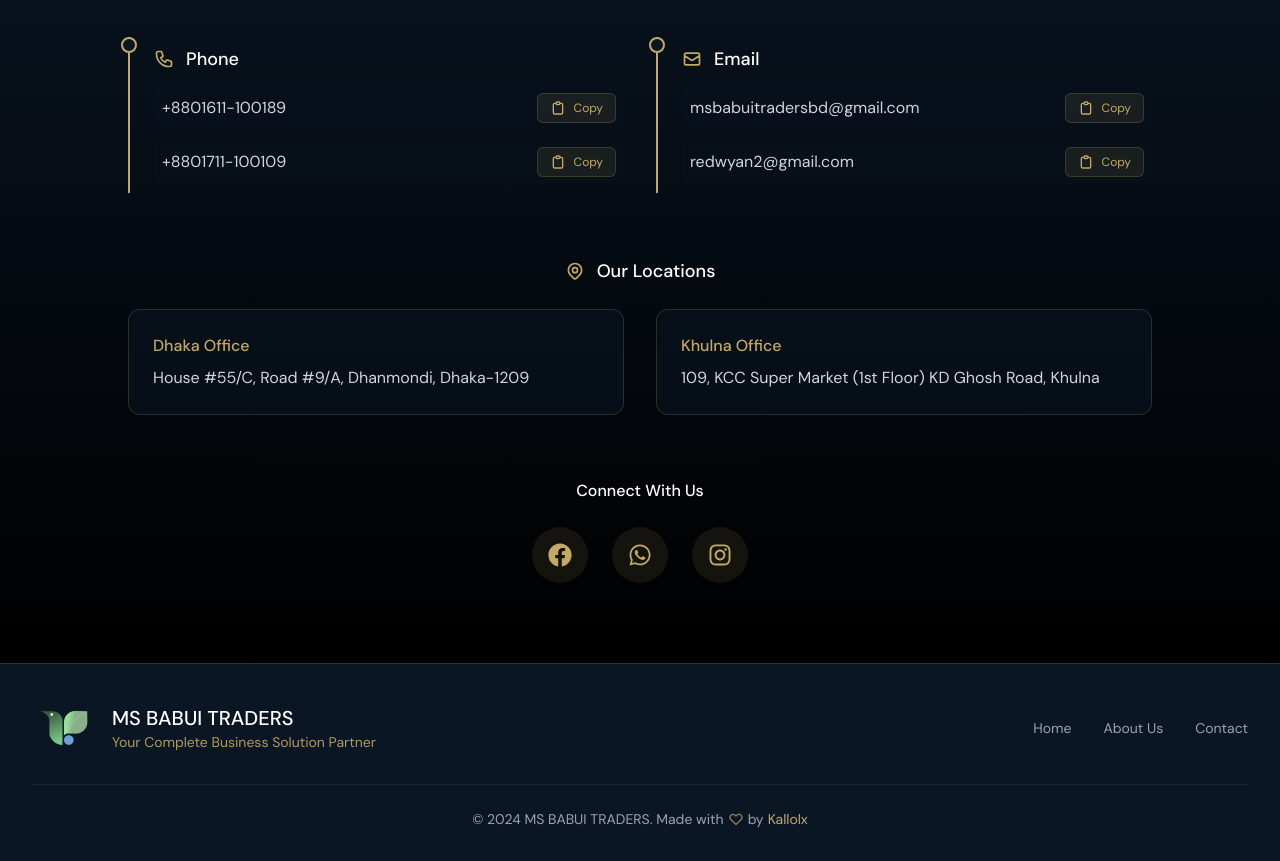
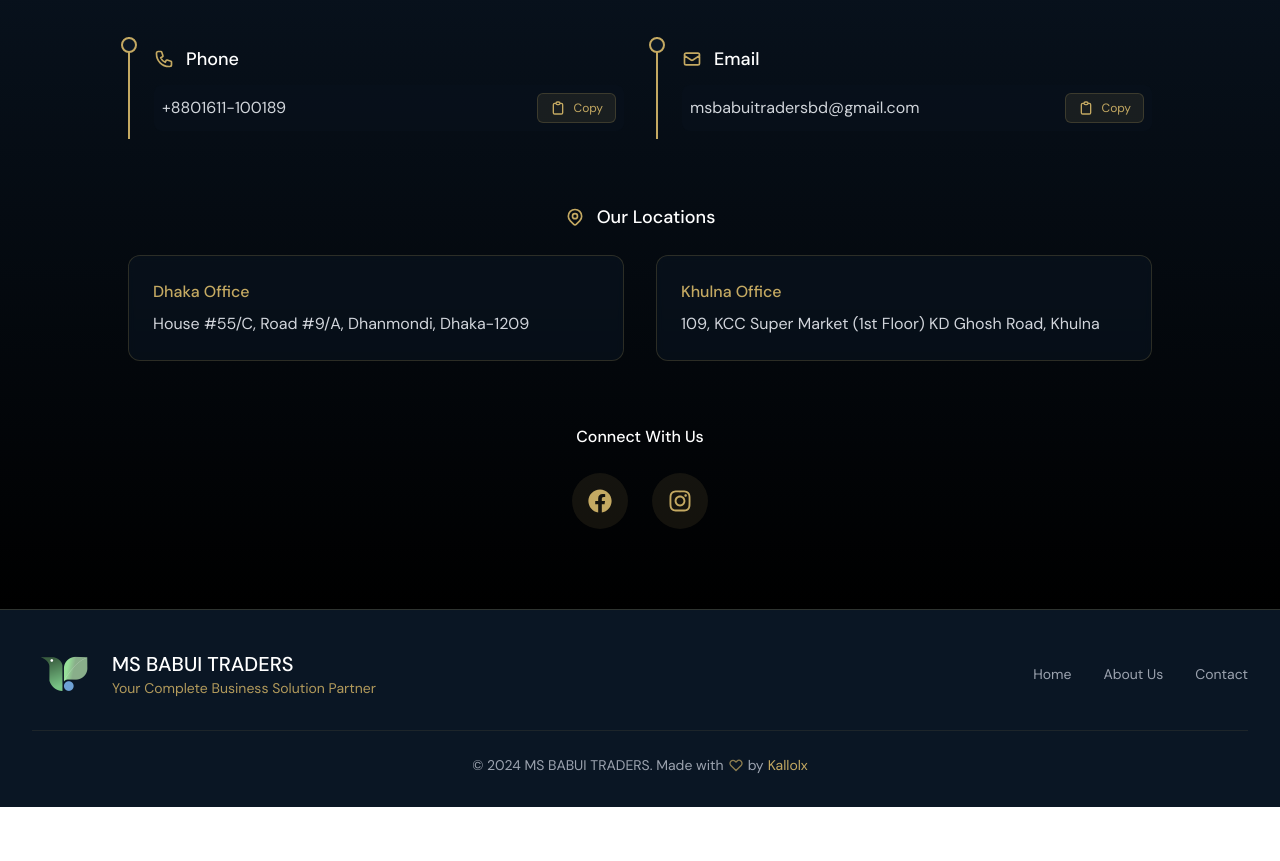
Before and after one commit to Kallolx/babuitrads, a React (Vite) app: page /about in a window 1280 px wide. Shown: the part 4200-5061 px from the top of the page. After the commit the page ends 5007 px from the top, so only its background shows below. Built offline with nearby package versions, Linux system fonts and the light colour scheme; the HTML template or start-up script is replaced by a standard one.

Commit message:
removed contact info

```diff
--- a/src/components/Contact.tsx
+++ b/src/components/Contact.tsx
@@ -30,12 +30,12 @@ const Contact = () => {
     {
       icon: HiOutlinePhone,
       title: "Phone",
-      details: ["+8801611-100189", "+8801711-100109"]
+      details: ["+8801611-100189"]
     },
     {
       icon: HiOutlineMail,
       title: "Email",
-      details: ["msbabuitradersbd@gmail.com", "redwyan2@gmail.com"]
+      details: ["msbabuitradersbd@gmail.com"]
     }
   ]
 
@@ -55,11 +55,6 @@ const Contact = () => {
       icon: FaFacebook,
       url: "https://facebook.com/msbabuiltraders",
       label: "Facebook"
-    },
-    {
-      icon: FaWhatsapp,
-      url: "https://wa.me/8801711100109",
-      label: "WhatsApp"
     },
     {
       icon: FaInstagram,
```
